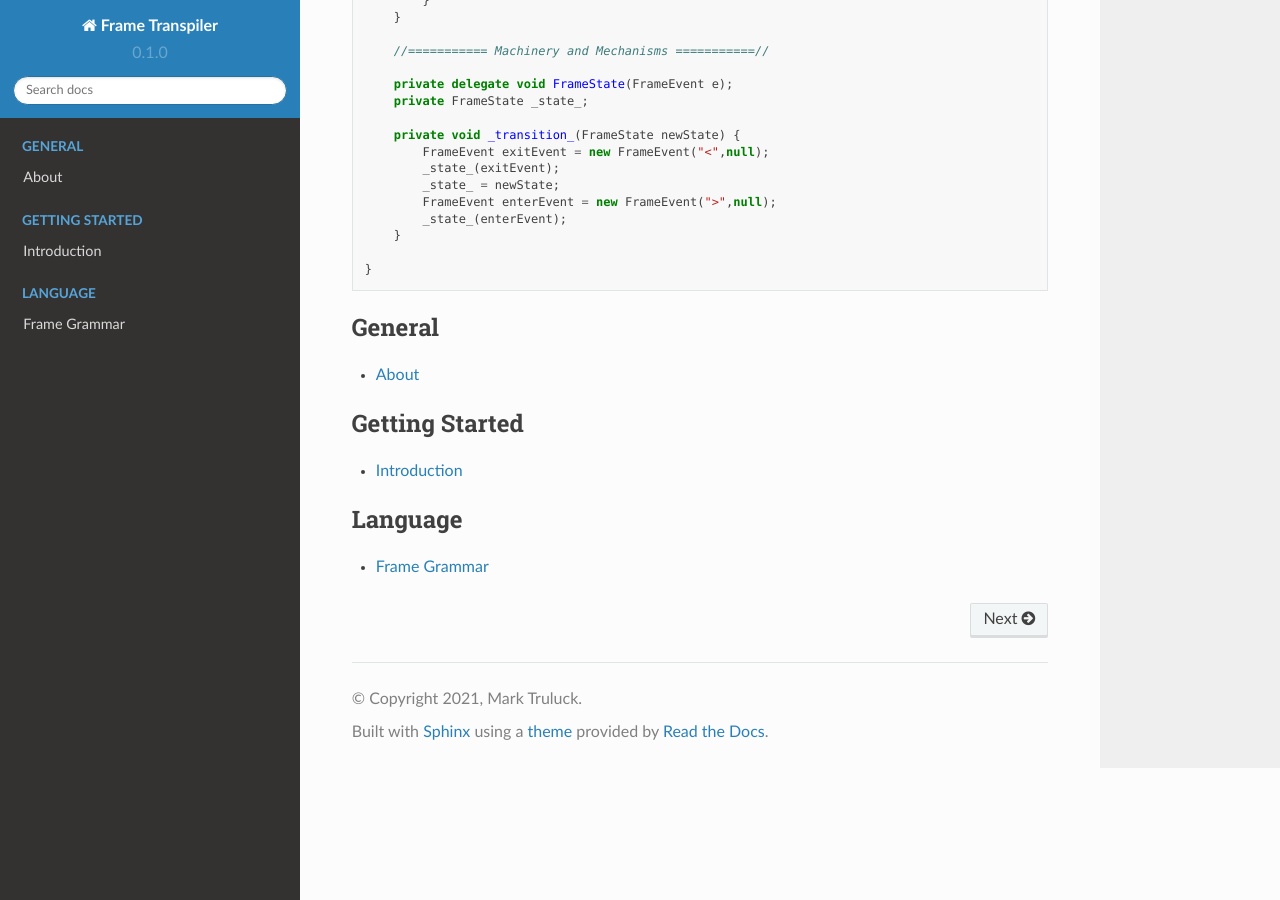
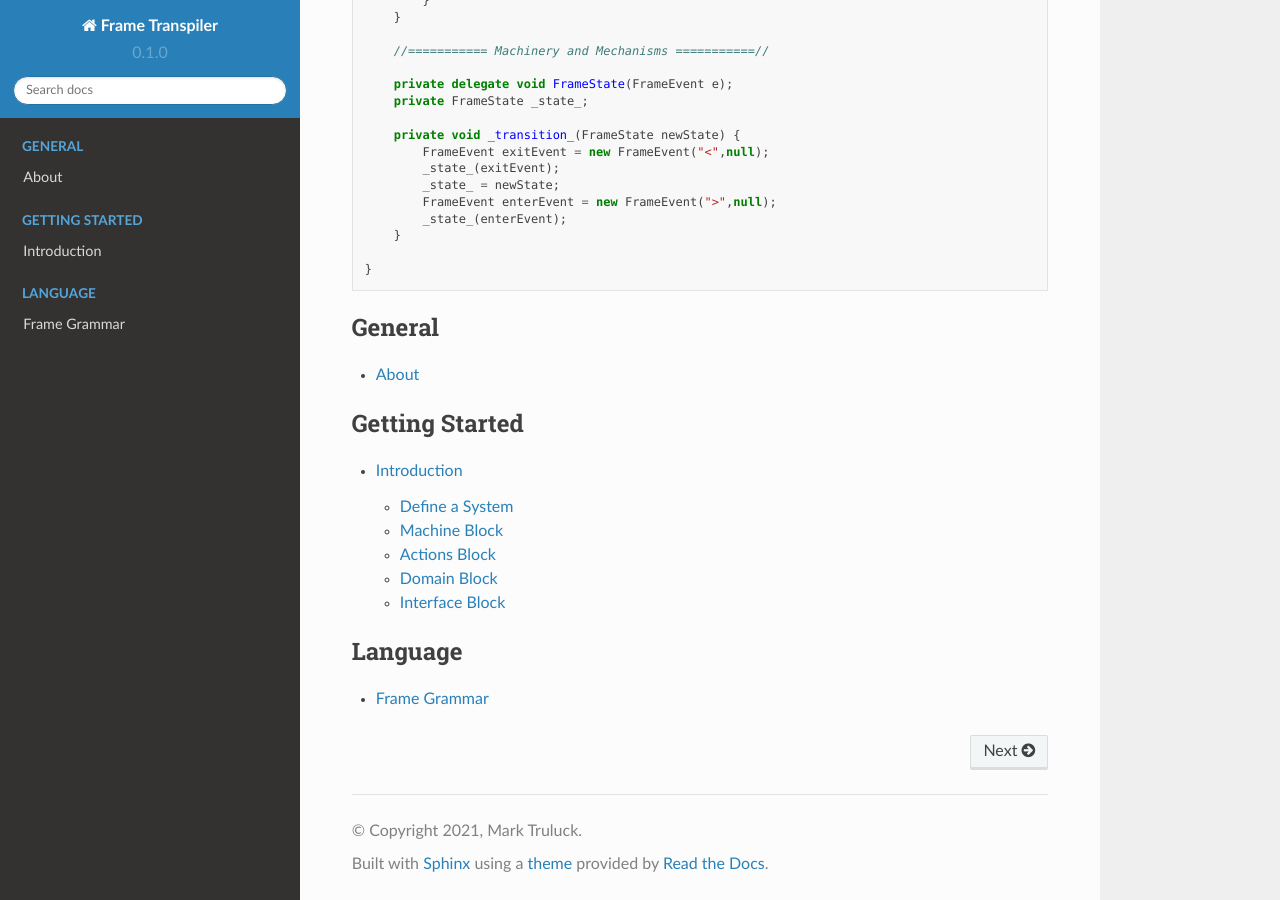
Before and after one commit to frame-lang/frame_transpiler, a Sphinx documentation site: the page built from docs/source/index.rst, in a window 1280 px wide and 900 px high, scrolled down 2155 px. Built offline with Sphinx 7.4.7 and the Read the Docs theme 2.0.0, drawn with Linux system fonts in a browser that asks for light colours; pages that are not in the unit, such as notebooks, are missing from menus; some of the changed lines change nothing that is shown.

Commit message:
Experimenting w/ depth of toc

```diff
--- a/docs/source/index.rst
+++ b/docs/source/index.rst
@@ -106,7 +106,6 @@ The true power of Frame, however, is realized by the ability to generate both do
    about/index
 
 .. toctree::
-   :maxdepth: 1
    :caption: Getting Started
    :name: sec-getting-started
 
@@ -117,4 +116,4 @@ The true power of Frame, however, is realized by the ability to generate both do
      :caption: Language
      :name: sec-language
 
-     language/grammar
+     language/index
```
